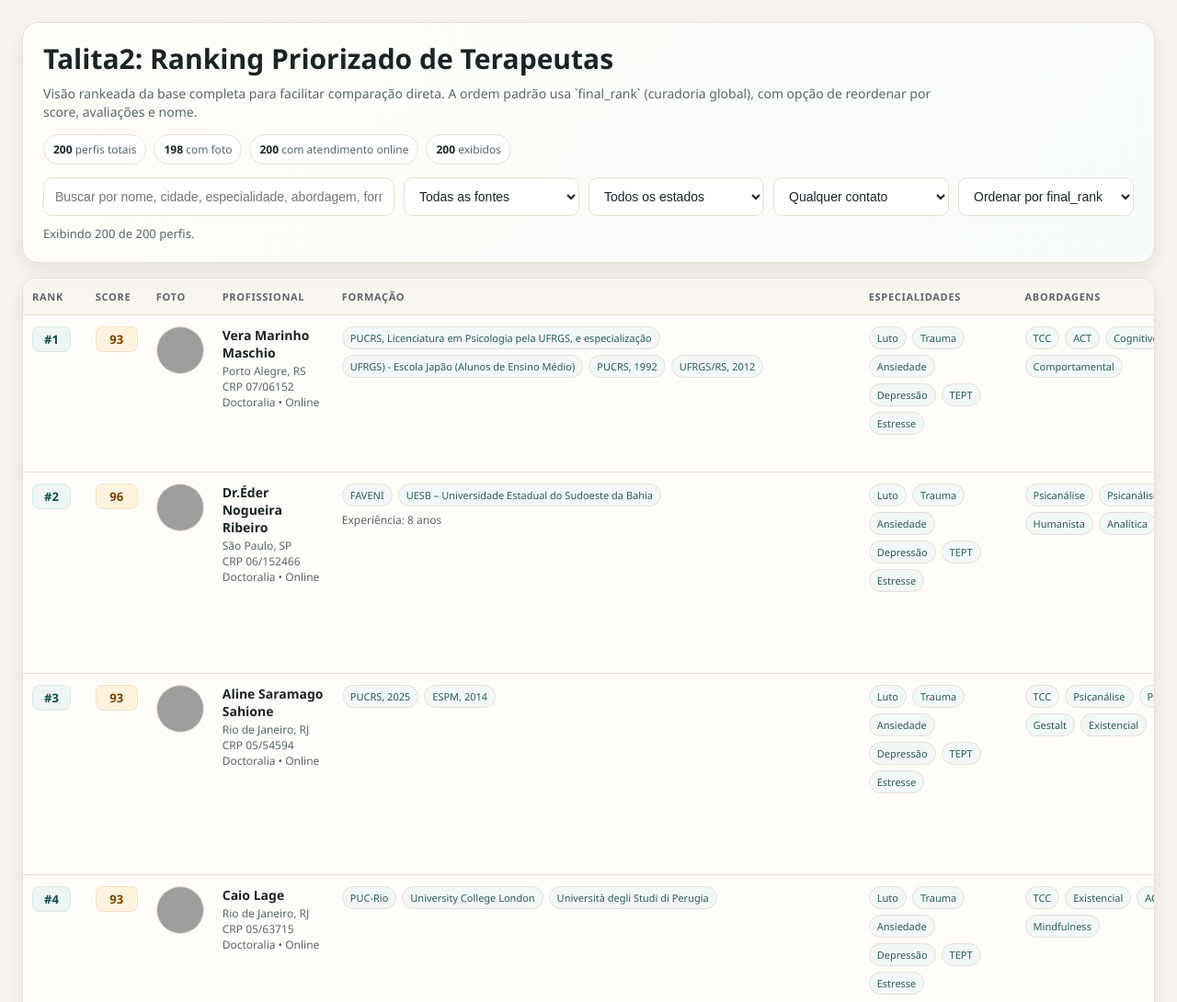
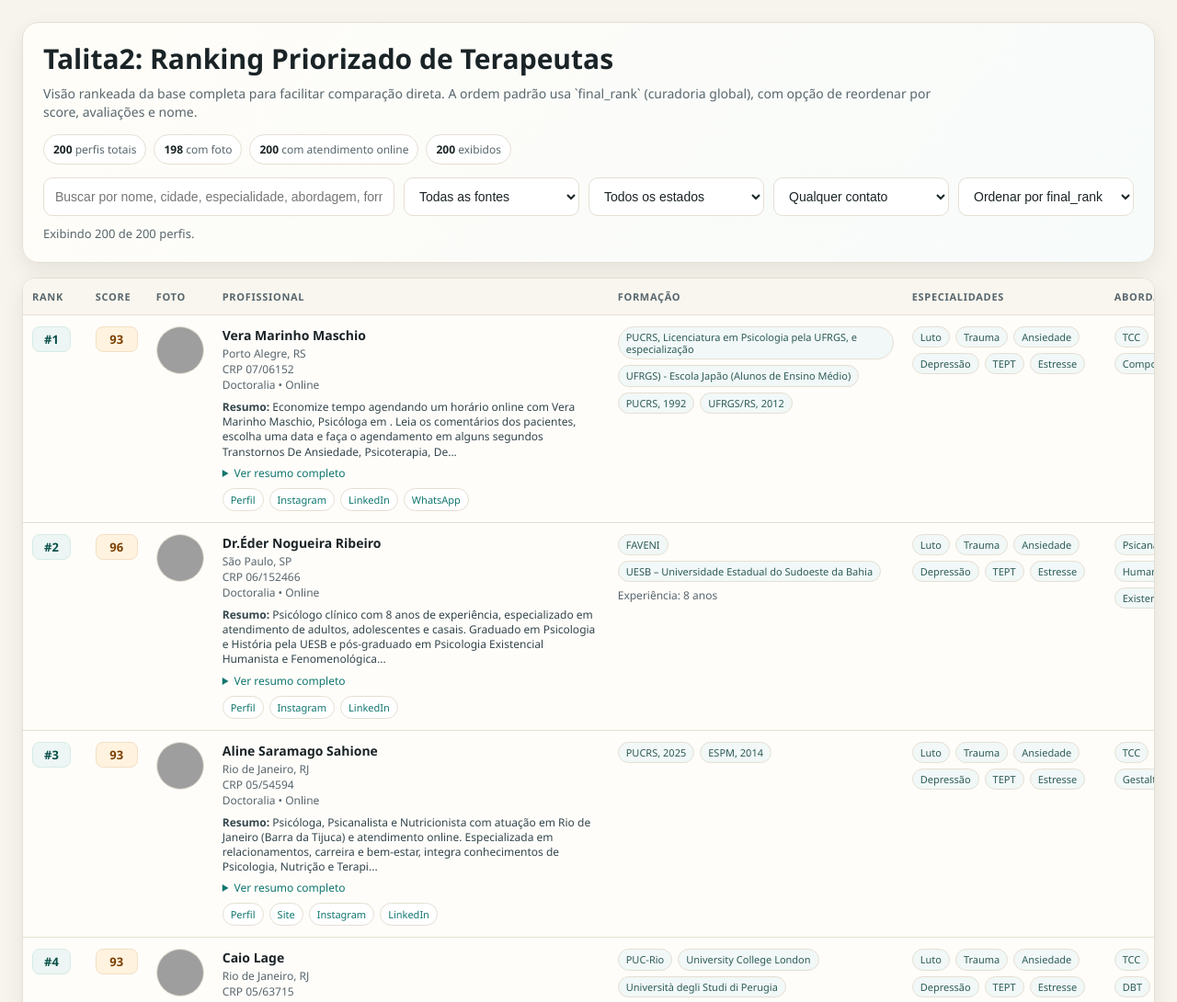
Before and after one commit to jorujes/marketing_dashboard, a plain HTML site: page talita2/index.html in a window 1280 px wide. Shown: the top 1090 px of the page at 92% size. Drawn offline with Linux system fonts and the light colour scheme; grey boxes are pictures that could not be loaded.

Commit message:
Reorganize talita2 profile column with summary and contacts

```diff
--- a/talita2/index.html
+++ b/talita2/index.html
@@ -103,13 +103,15 @@
       background: var(--paper);
       border: 1px solid var(--line);
       border-radius: 14px;
-      overflow: hidden;
+      overflow-x: auto;
+      overflow-y: hidden;
       box-shadow: var(--shadow);
     }
 
     table {
       border-collapse: collapse;
       width: 100%;
+      min-width: 1200px;
     }
 
     thead {
@@ -126,6 +128,11 @@
       font-size: 13px;
       vertical-align: top;
     }
+
+    th:nth-child(4), td:nth-child(4) { min-width: 430px; }
+    th:nth-child(5), td:nth-child(5) { min-width: 320px; }
+    th:nth-child(6), td:nth-child(6) { min-width: 220px; }
+    th:nth-child(7), td:nth-child(7) { min-width: 220px; }
 
     th {
       font-size: 11px;
@@ -207,7 +214,9 @@
       font-size: 11px;
       color: #2d5b57;
       background: #f1f8f7;
-      white-space: nowrap;
+      white-space: normal;
+      line-height: 1.2;
+      max-width: 320px;
     }
 
     .links {
@@ -230,10 +239,21 @@
     .btn:hover { border-color: var(--accent); }
 
     .summary {
-      max-width: 420px;
+      max-width: 100%;
       line-height: 1.35;
       color: #33464c;
       font-size: 12px;
+    }
+
+    .summary-more {
+      margin-top: 6px;
+    }
+
+    .summary-more summary {
+      cursor: pointer;
+      color: var(--accent);
+      font-size: 12px;
+      user-select: none;
     }
 
     .empty {
@@ -253,8 +273,7 @@
 
     @media (max-width: 860px) {
       .controls { grid-template-columns: 1fr; }
-      .table-wrap { overflow-x: auto; }
-      table { min-width: 1150px; }
+      table { min-width: 1050px; }
     }
   </style>
 </head>
@@ -305,8 +324,6 @@
             <th>Formação</th>
             <th>Especialidades</th>
             <th>Abordagens</th>
-            <th>Contatos</th>
-            <th>Resumo</th>
           </tr>
         </thead>
         <tbody id="tbody"></tbody>
@@ -420,6 +437,7 @@
         const specialties = asArray(p.specialties).slice(0, 6).map(v => String(v));
         const approaches = asArray(p.approaches).slice(0, 5).map(v => String(v));
         const summary = String(p.summary_ptbr ?? '').trim() || 'Resumo não informado.';
+        const summaryShort = summary.length > 220 ? `${summary.slice(0, 220)}...` : summary;
         const emailOrPage = cleanEmailOrPage(p.email_or_contact_page);
         const website = cleanUrl(p.website);
         const whatsapp = cleanWhatsapp(p.whatsapp) || (isWhatsappUrl(website) ? website : '');
@@ -454,6 +472,9 @@
               <div class="mini">${p.city_state || 'Cidade não informada'}</div>
               <div class="mini">${p.crp_or_registry || 'Registro não informado'}</div>
               <div class="mini">${p.source_platform || 'Fonte não informada'}${p.online_attendance ? ' • Online' : ''}</div>
+              <div class="summary" style="margin-top:8px;"><strong>Resumo:</strong> ${summaryShort}</div>
+              ${summary.length > summaryShort.length ? `<details class="summary-more"><summary>Ver resumo completo</summary><div class="summary">${summary}</div></details>` : ''}
+              <div class="links" style="margin-top:8px;">${links.length ? links.map(l => `<a class="btn" href="${l.url}" target="_blank" rel="noopener noreferrer">${l.label}</a>`).join('') : '<span class="mini">Sem links adicionais</span>'}</div>
             </td>
             <td>
               <div class="chips">${education.length ? education.map(e => `<span class="chip">${e}</span>`).join('') : '<span class="mini">Formação não informada</span>'}</div>
@@ -465,10 +486,6 @@
             <td>
               <div class="chips">${approaches.length ? approaches.map(a => `<span class="chip">${a}</span>`).join('') : '<span class="mini">-</span>'}</div>
             </td>
-            <td>
-              <div class="links">${links.length ? links.map(l => `<a class="btn" href="${l.url}" target="_blank" rel="noopener noreferrer">${l.label}</a>`).join('') : '<span class="mini">Sem links adicionais</span>'}</div>
-            </td>
-            <td><div class="summary">${summary}</div></td>
           </tr>
         `;
       }).join('');
```
